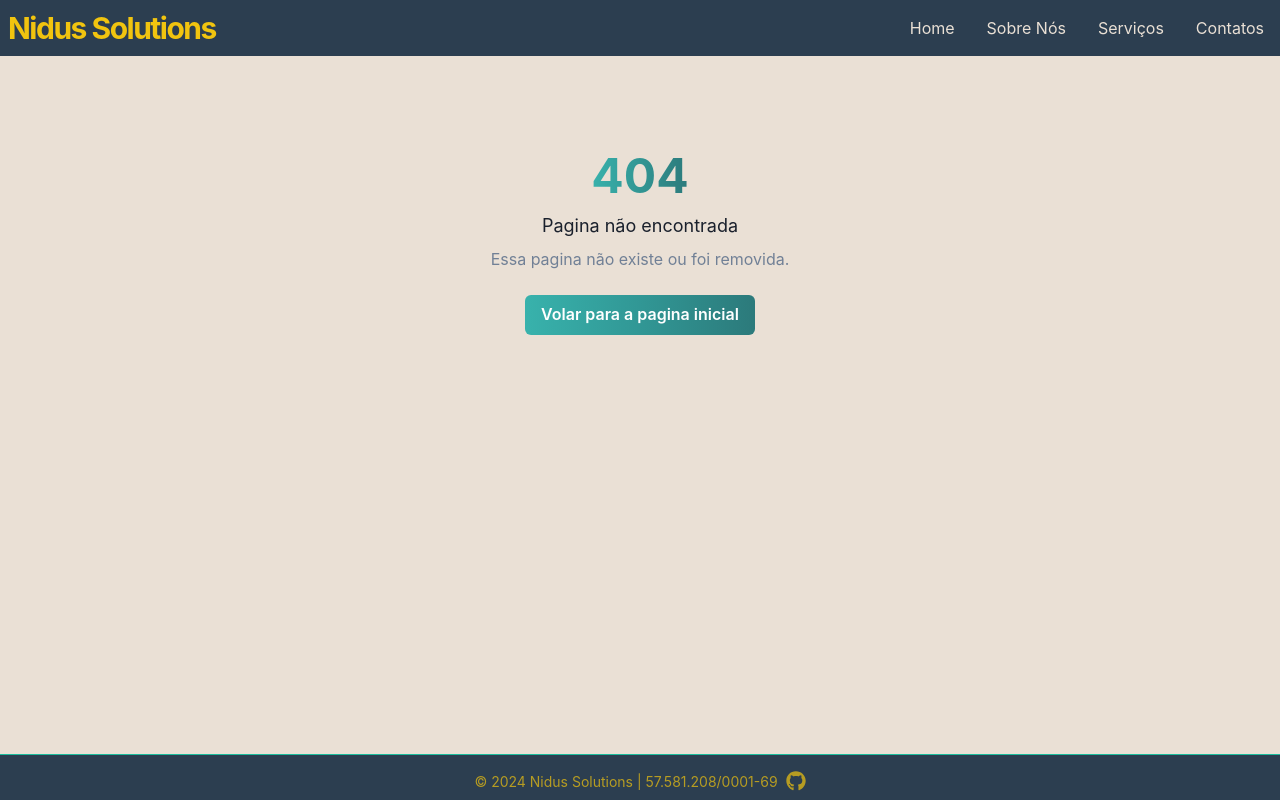
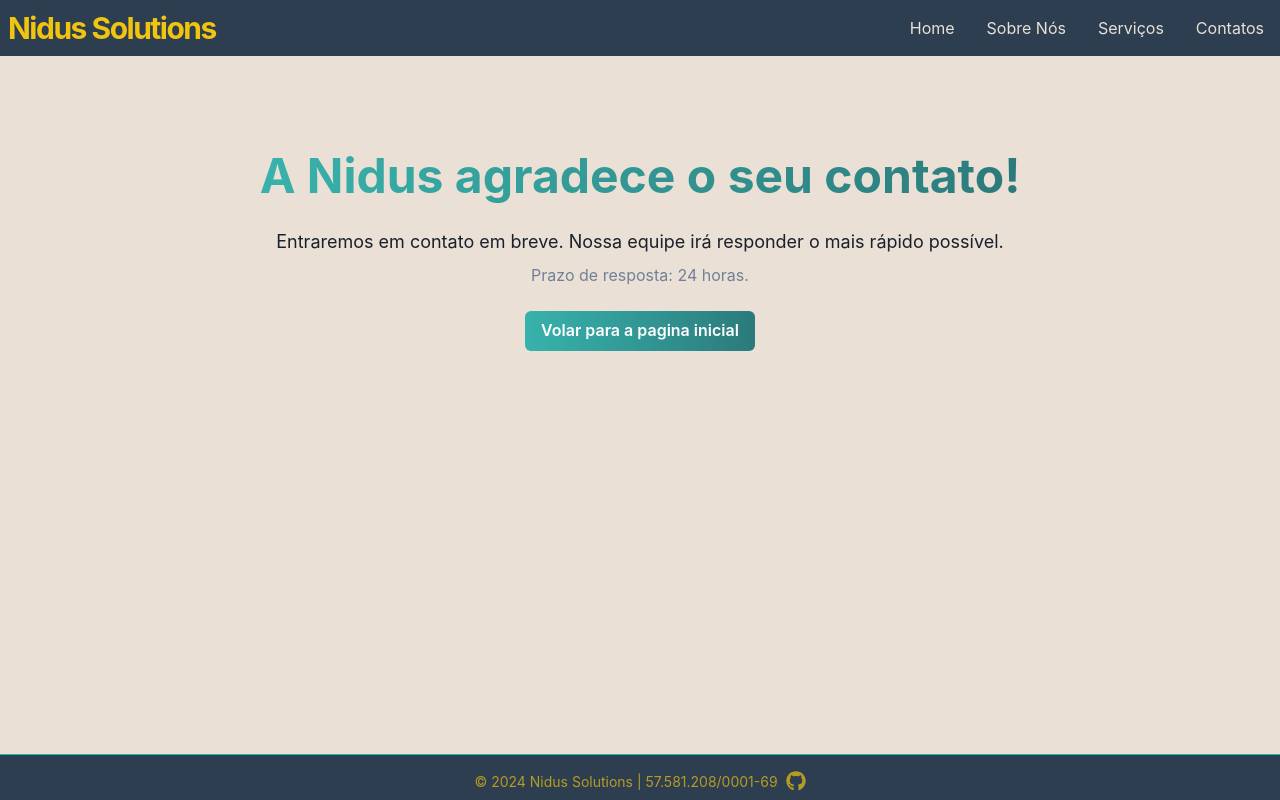
Before and after one commit to Nidus-Solutions/Nidus, a Next.js app: page /thankyou in a window 1280 px wide. Before the commit this address had no page. Built offline with nearby package versions, Linux system fonts and the light colour scheme.

Commit message:
New Pag: Thank You

```diff
--- a/components/layout/main.tsx
+++ b/components/layout/main.tsx
@@ -44,16 +44,6 @@ const Main = ({ children, router }: MainProps) => {
                     `,
                 }} />
 
-                <script dangerouslySetInnerHTML={{
-                    __html: `
-                    function(w,d,s,l,i){w[l]=w[l]||[];w[l].push({'gtm.start':
-                    new Date().getTime(),event:'gtm.js'});var f=d.getElementsByTagName(s)[0],
-                    j=d.createElement(s),dl=l!='dataLayer'?'&l='+l:'';j.async=true;j.src=
-                    'https://www.googletagmanager.com/gtm.js?id='+i+dl;f.parentNode.insertBefore(j,f);
-                    })(window,document,'script','dataLayer','GTM-K3277D8Z')
-                    `,
-                }} />
-
             </Head>
 
             <Navbar path={router.asPath} />
--- a/pages/contact.tsx
+++ b/pages/contact.tsx
@@ -72,6 +72,10 @@ const Contact: React.FC = () => {
 
         });
         handleServerResponse(true, "Mensagem enviada com sucesso! Entraremos em contato em breve.");
+        // espera 4 segundos e redireciona para a página de agradecimento
+        setTimeout(() => {
+          window.location.href = "/thankyou";
+        }, 4000);
       })
       .catch((error) => {
         toast({
--- /dev/null
+++ b/pages/thankyou.tsx
@@ -0,0 +1,45 @@
+import { Box, Heading, Text, Button } from '@chakra-ui/react'
+import Head from 'next/head'
+
+export default function ThankYou() {
+  return (
+    <Box textAlign="center" py={10} px={6}>
+      <Head>
+        <title>Obrigado! - Nidus</title>
+        {/* <!-- Event snippet for Enviar formulário de lead conversion page --> */}
+        <script dangerouslySetInnerHTML={{
+          __html: `
+            gtag('event', 'conversion', {'send_to': 'AW-16751621578/zHPVCKiwleEZEMrr5bM-'});
+          `,
+        }} />
+      </Head>
+
+      <Heading
+        display="inline-block"
+        as="h2"
+        size="2xl"
+        pb={4}
+        bgGradient="linear(to-r, teal.400, teal.600)"
+        backgroundClip="text">
+        A Nidus agradece o seu contato!
+      </Heading>
+      <Text fontSize="18px" mt={3} mb={2}>
+        Entraremos em contato em breve. Nossa equipe irá responder o mais rápido possível.
+      </Text>
+      <Text color={'gray.500'} mb={6}>
+        Prazo de resposta: 24 horas.
+      </Text>
+
+      <Button
+        colorScheme="teal"
+        bgGradient="linear(to-r, teal.400, teal.500, teal.600)"
+        color="white"
+        variant="solid"
+        size="md"
+        onClick={() => window.location.replace('/')}
+      >
+        Volar para a pagina inicial
+      </Button>
+    </Box>
+  )
+}
```
